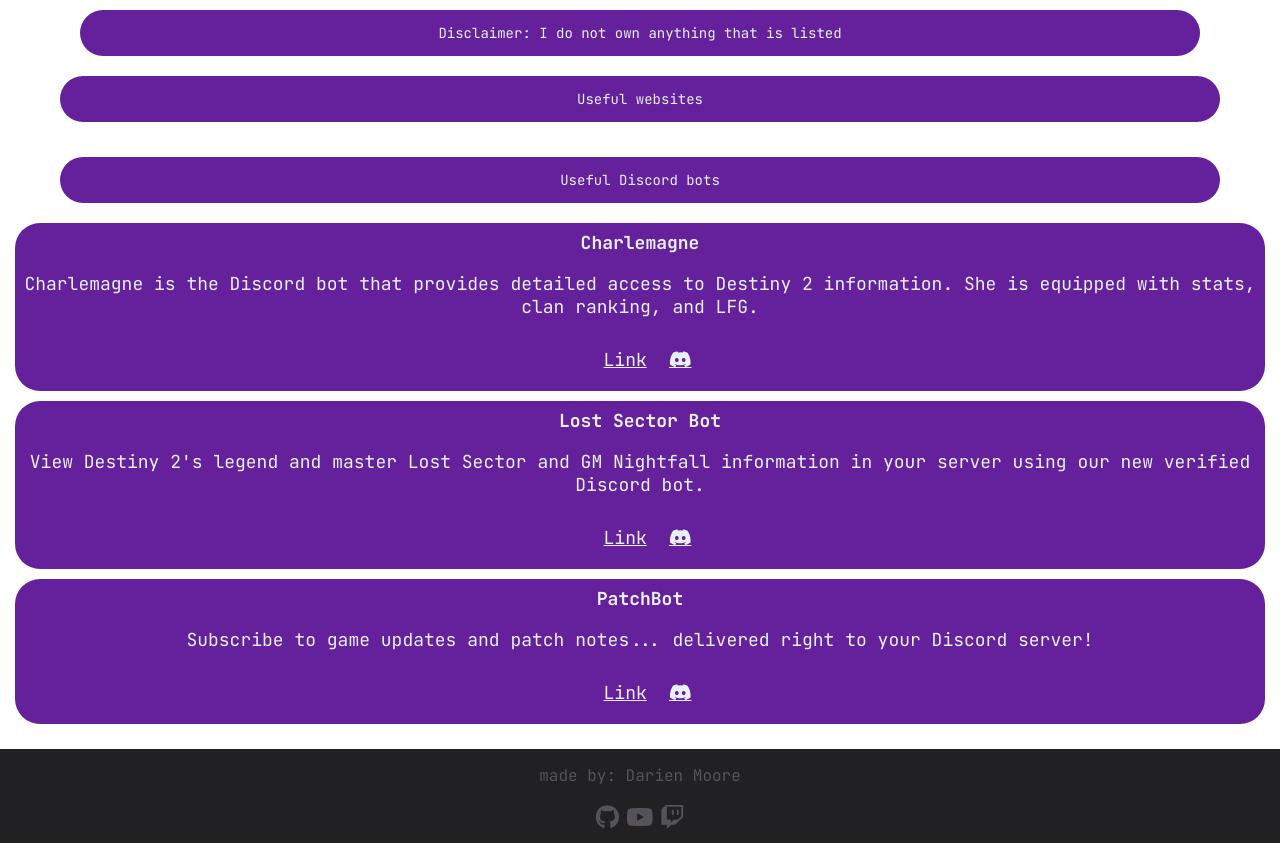
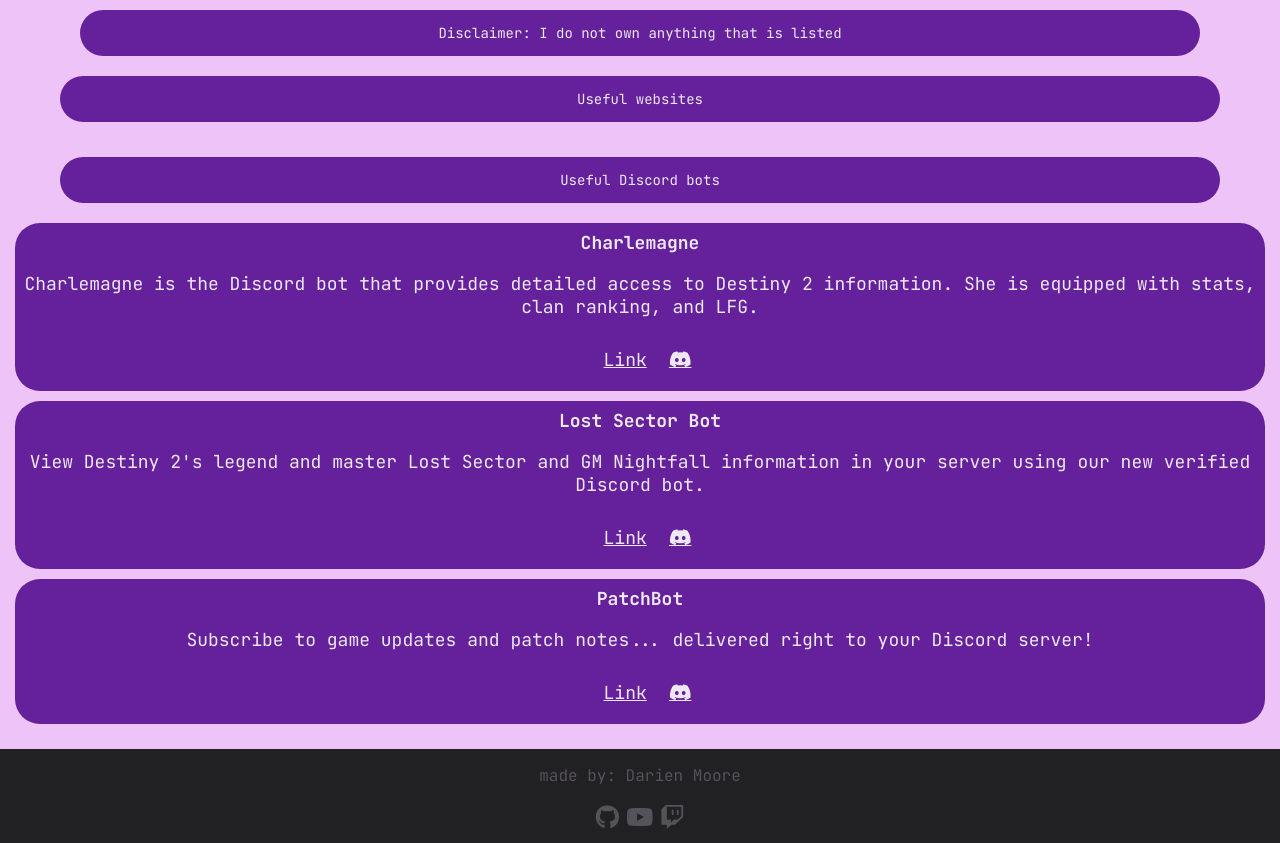
Before and after one commit to LiskIsBest/d2utility, a FastAPI app: page / in a window 1280 px wide. Shown: the part 65-908 px from the top of the page. Run offline with FastAPI, Linux system fonts and the light colour scheme; parts of the project's set-up code (start-up, migrations or seed data) failed here and were passed over; some libraries are stand-ins or nearby versions.

Commit message:
removed background image stuff. added background color

```diff
--- a/webapp/static/styles/base.css
+++ b/webapp/static/styles/base.css
@@ -8,26 +8,21 @@
   --bg2: url("../images/backgrounds/d2LightfallBackground2.jpg");
   --bg3: url("../images/backgrounds/d2LightfallBackground3.jpg");
   --primary: #210029;
-  --text: #e8f1f2;
+  --secondary: #65209c;
+  --background-c: #eec4f8;
+  --text: #eee8f2;
   --dark-text: #212022;
   --dark-text2: #565259;
-  --secondary: #65209c;
   font-size: 12px;
   color: black;
   font-family: "JetBrainsMono", "monospace", "arial";
 }
 
-html {
-  margin: 0;
-  padding: 0;
-  background-repeat: no-repeat;
-  background-size: cover;
-  background-position: center center;
-  -webkit-background-size: cover;
-  -moz-background-size: cover;
-  -o-background-size: cover;
-}
-body {
+html, body {
   margin: 0;
   padding: 0;
 }
+
+body {
+  background-color: var(--background-c);
+}
```
